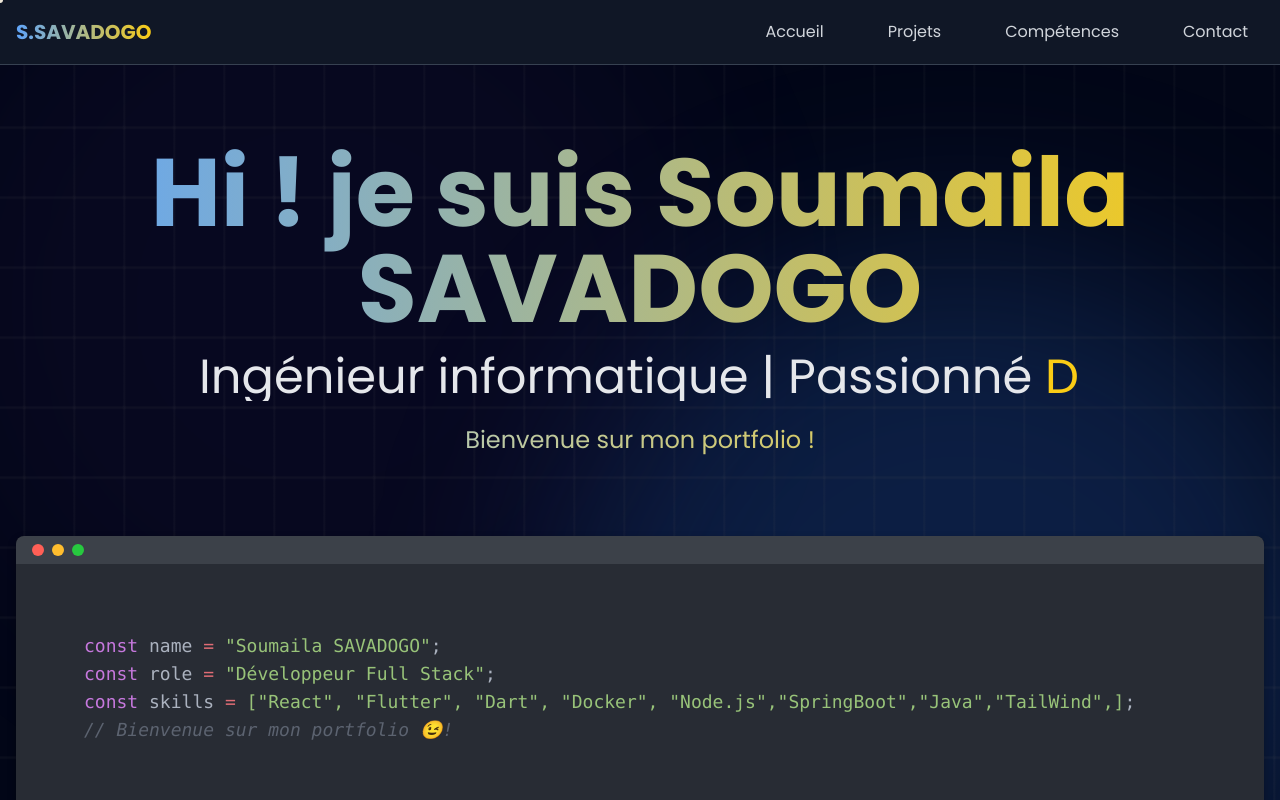
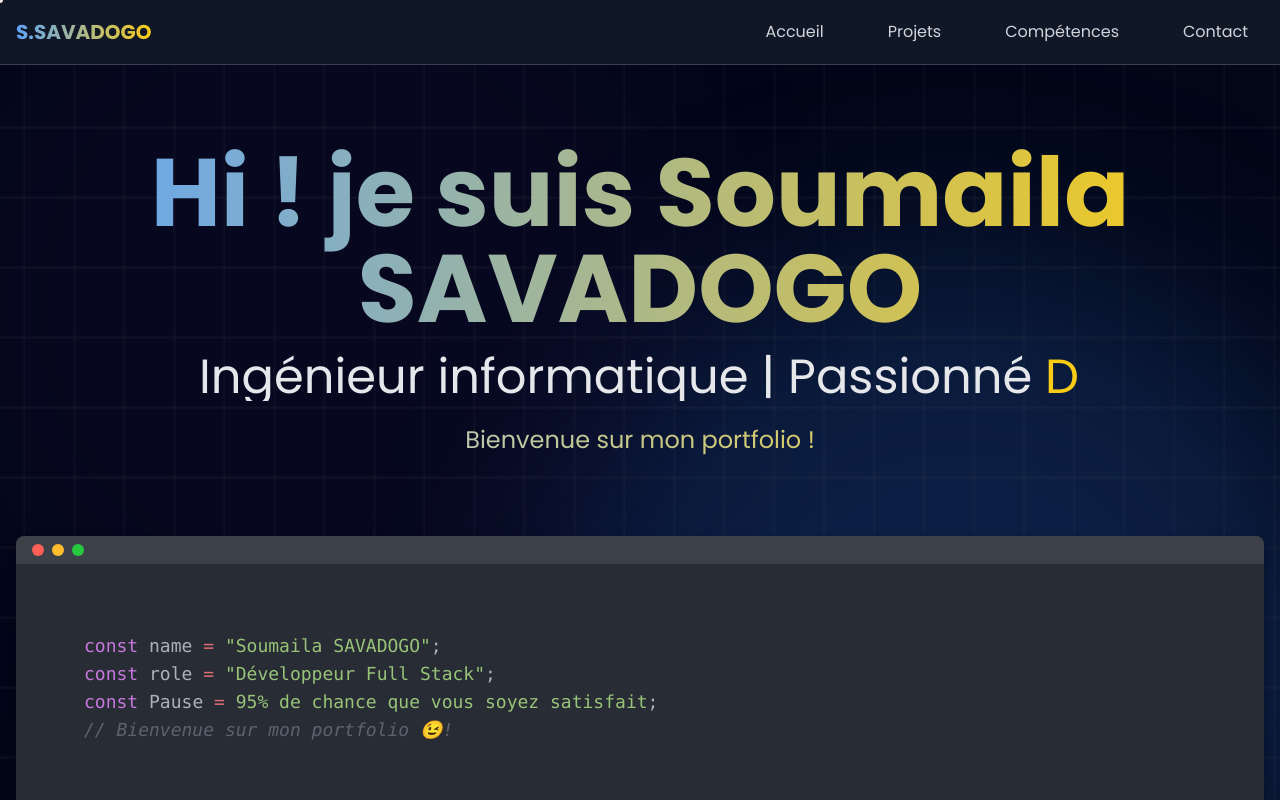
Before and after one commit to 01warrior/portfolio, a React (Vite) app: page / in a window 1280 px wide. Shown: the top 800 px of the page. Built offline with nearby package versions, Linux system fonts and the light colour scheme.

Commit message:
correction overflow

```diff
--- a/src/components/App.jsx
+++ b/src/components/App.jsx
@@ -90,7 +90,7 @@ function App() {
           <div className="text-sm md:text-lg font-mono p-4 md:p-6">
                   <p><span className="text-code-keyword">const</span> <span className="text-code-variable">name</span> <span className="text-code-operator">=</span> <span className="text-code-string">"Soumaila SAVADOGO"</span><span className="text-code-punctuation">;</span></p>
                   <p><span className="text-code-keyword">const</span> <span className="text-code-variable">role</span> <span className="text-code-operator">=</span> <span className="text-code-string">"Développeur Full Stack"</span><span className="text-code-punctuation">;</span></p>
-                  <p><span className="text-code-keyword">const</span> <span className="text-code-variable">skills</span> <span className="text-code-operator">=</span> <span className="text-code-string">["React", "Flutter", "Dart", "Docker", "Node.js","SpringBoot","Java","TailWind",]</span><span className="text-code-punctuation">;</span></p>
+                  <p><span className="text-code-keyword">const</span> <span className="text-code-variable">Pause</span> <span className="text-code-operator">=</span> <span className="text-code-string">95% de chance que vous soyez satisfait</span><span className="text-code-punctuation">;</span></p>
                   <p><span className="text-code-comment">// Bienvenue sur mon portfolio 😉!</span></p>
           </div>
         </div>
--- a/src/components/Appbar.jsx
+++ b/src/components/Appbar.jsx
@@ -20,7 +20,7 @@ function Appbar() {
   };
 
   return (
-    <nav className="fixed w-full z-50 bg-gray-900/80 backdrop-blur-sm border-b border-gray-700 font-Poppins relative">
+    <nav className="w-full z-50 bg-gray-900/80 backdrop-blur-sm border-b border-gray-700 font-Poppins relative">
       <div className="container mx-auto px-4">
         <div className="flex justify-between items-center h-16">
           {/* Logo avec animation au hover */}
@@ -59,7 +59,7 @@ function Appbar() {
 
                   {/* Animation de soulignement dynamique */}
                   <motion.div
-                    className="absolute bottom-0 left-0 w-full h-0.5 bg-purple-400"
+                    className="absolute bottom-0 left-0 right-0 w-full h-0.5 bg-purple-400"
                     initial={{ scaleX: 0 }}
                     animate={{ scaleX: link.isActive ? 1 : 0 }}
                     transition={{ duration: 0.3 }}
--- a/src/index.css
+++ b/src/index.css
@@ -5,6 +5,11 @@
 
 @layer utilities {
 
+  html,
+    body {
+      overflow-x: hidden;
+      max-width: 100vw;
+    }
 
   /* animation degradé mouvement debut*/
 
```
